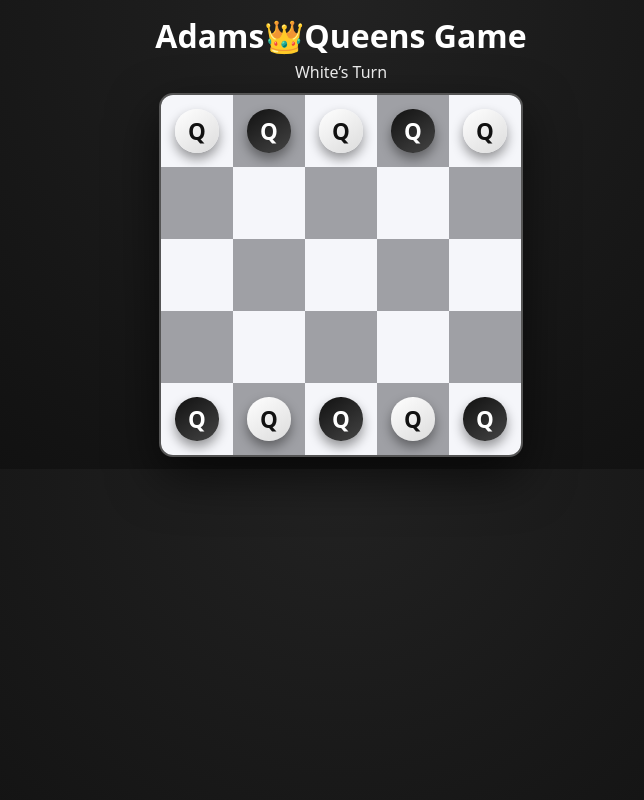
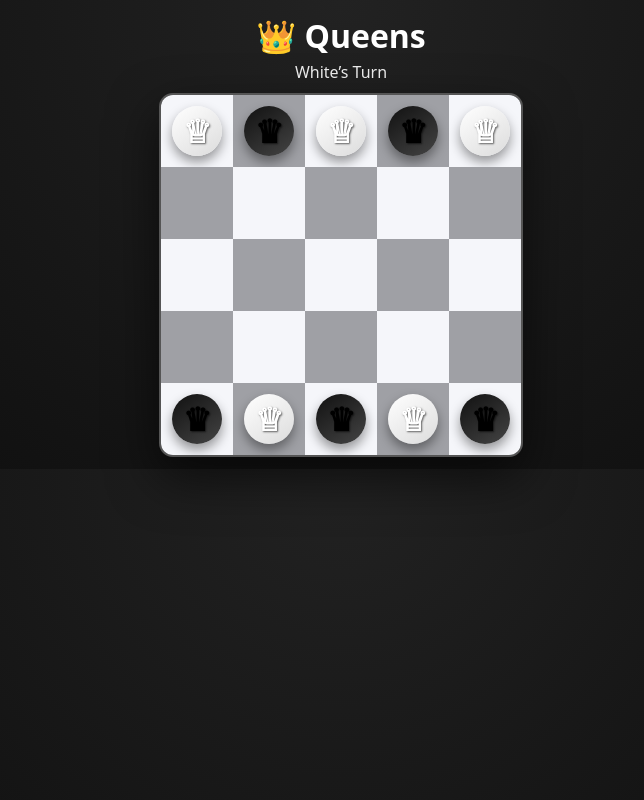
Before and after one commit to robertgane/robertgane.github.io, a plain HTML site: page index.html in a window 1280 px wide. Shown: the whole page, without its empty margins (299-943 px from the left). Drawn offline with Linux system fonts and the light colour scheme.

Commit message:
Update index.html

```diff
--- a/index.html
+++ b/index.html
@@ -66,26 +66,28 @@
     box-shadow: inset 0 0 0 3px var(--gold);
   }
 
+  /* ===== QUEEN STYLING ===== */
   .queen {
-    width: 60%;
-    height: 60%;
-    border-radius: 50%;
+    width: 70%;
+    height: 70%;
     display: flex;
     align-items: center;
     justify-content: center;
-    font-size: 1.4rem;
+    font-size: 2rem;
     font-weight: bold;
+    text-shadow: 1px 1px 2px rgba(0,0,0,0.6);
+    border-radius: 50%;
     box-shadow: 0 6px 12px rgba(0,0,0,0.4);
   }
 
   .whiteQ {
+    color: #ffffff;
     background: linear-gradient(145deg, #ffffff, #dcdcdc);
-    color: #111;
   }
 
   .blackQ {
+    color: #000;
     background: linear-gradient(145deg, #111, #444);
-    color: #fff;
   }
 
   #message {
@@ -115,7 +117,7 @@
     }
   }
 
-  /* ===== SMOOTH INVALID FLASH ===== */
+  /* ===== INVALID CLICK FLASH ===== */
   .cell.invalid::after {
     content: "";
     position: absolute;
@@ -137,7 +139,7 @@
 
 <body>
 
-<h1>Adams👑Queens Game</h1>
+<h1>👑 Queens</h1>
 <div id="turn">White’s Turn</div>
 
 <div id="board"></div>
@@ -187,7 +189,7 @@
         if (state[r][c]) {
           const q = document.createElement("div");
           q.className = "queen " + (state[r][c] === "W" ? "whiteQ" : "blackQ");
-          q.textContent = "Q";
+          q.textContent = state[r][c] === "W" ? "♕" : "♛"; // Unicode queens
           cell.appendChild(q);
         }
 
@@ -235,12 +237,12 @@
         }, 30);
       }
       else {
-        // Invalid square → flash red, but keep selection
+        // Invalid square → flash red, keep selection
         if (cell) {
-            cell.classList.add("invalid");
-            setTimeout(() => cell.classList.remove("invalid"), 500);
-            }
+          cell.classList.add("invalid");
+          setTimeout(() => cell.classList.remove("invalid"), 500);
         }
+      }
     } else {
       if (cellValue === currentPlayer) {
         // Select piece
@@ -249,10 +251,8 @@
         highlightMoves(r, c);
       } else if (cell) {
         // Invalid click on empty/enemy → flash red
-        if (cell) {
-          cell.classList.add("invalid");
-          setTimeout(() => cell.classList.remove("invalid"), 500);
-        }
+        cell.classList.add("invalid");
+        setTimeout(() => cell.classList.remove("invalid"), 500);
       }
     }
   }
```
